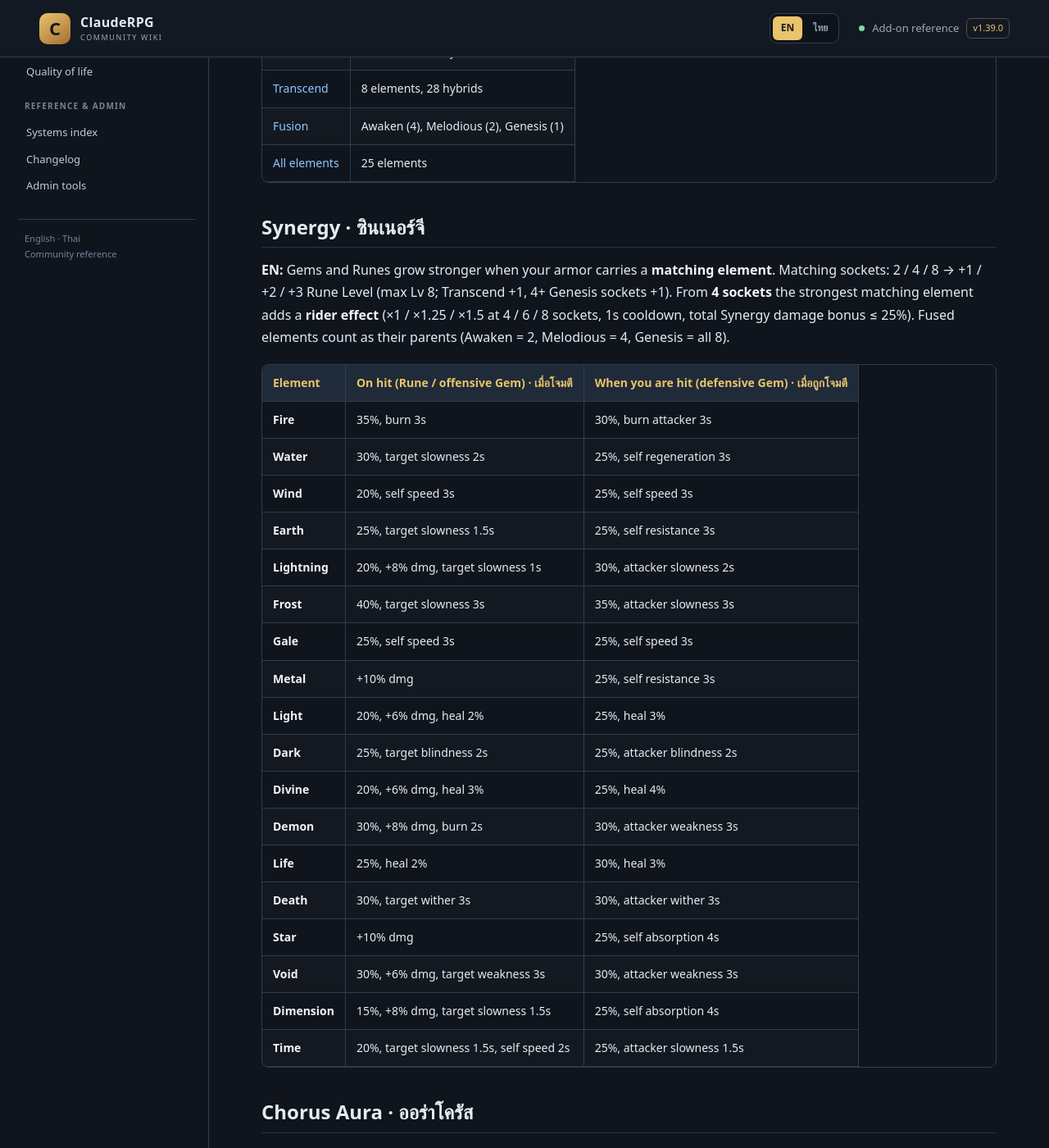
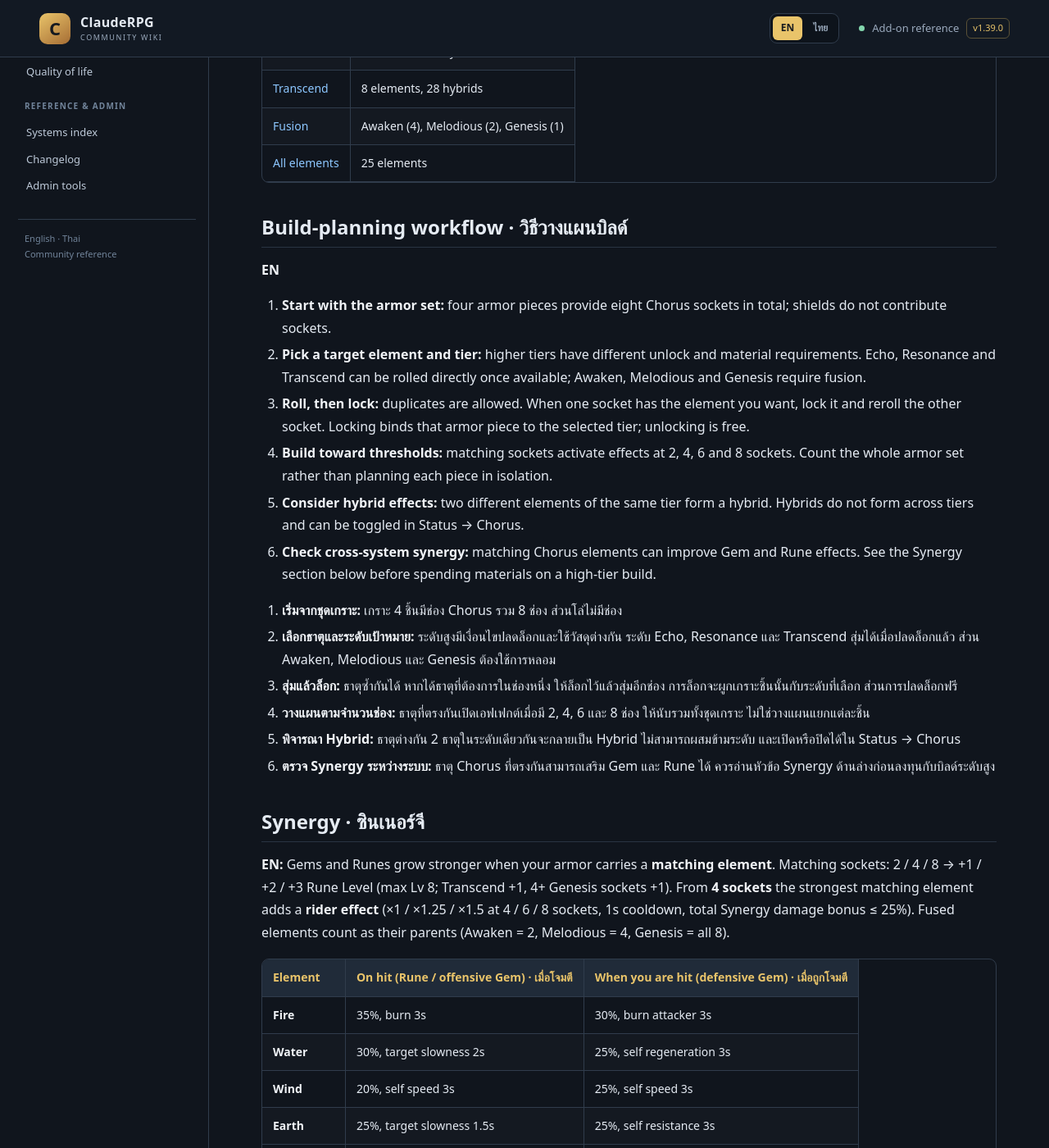
Before and after one commit to miniTorch25/ClaudeRPG-Wiki-V2, a Jekyll site: the page built from Chorus.md, in a window 1280 px wide and 1400 px high, scrolled down 1284 px. Shown: the whole window at 82% size. Built offline with Jekyll 4.4.1, drawn with Linux system fonts in a browser that asks for light colours; our own code applies the rules of GitHub Pages for plain Markdown files.

Commit message:
Add Chorus armor build planning workflow

```diff
--- a/Chorus.md
+++ b/Chorus.md
@@ -49,6 +49,28 @@ Mastery unlocks: Resonance at Chorus Lv 5, Transcend at 10, Awaken Fusion at 15,
 | [Fusion](Chorus-Fusion) | Awaken (4), Melodious (2), Genesis (1) |
 | [All elements](Chorus-Elements) | 25 elements |
 
+
+## Build-planning workflow · วิธีวางแผนบิลด์
+
+**EN**
+
+1. **Start with the armor set:** four armor pieces provide eight Chorus sockets in total; shields do not contribute sockets.
+2. **Pick a target element and tier:** higher tiers have different unlock and material requirements. Echo, Resonance and Transcend can be rolled directly once available; Awaken, Melodious and Genesis require fusion.
+3. **Roll, then lock:** duplicates are allowed. When one socket has the element you want, lock it and reroll the other socket. Locking binds that armor piece to the selected tier; unlocking is free.
+4. **Build toward thresholds:** matching sockets activate effects at 2, 4, 6 and 8 sockets. Count the whole armor set rather than planning each piece in isolation.
+5. **Consider hybrid effects:** two different elements of the same tier form a hybrid. Hybrids do not form across tiers and can be toggled in Status → Chorus.
+6. **Check cross-system synergy:** matching Chorus elements can improve Gem and Rune effects. See the Synergy section below before spending materials on a high-tier build.
+
+**TH**
+
+1. **เริ่มจากชุดเกราะ:** เกราะ 4 ชิ้นมีช่อง Chorus รวม 8 ช่อง ส่วนโล่ไม่มีช่อง
+2. **เลือกธาตุและระดับเป้าหมาย:** ระดับสูงมีเงื่อนไขปลดล็อกและใช้วัสดุต่างกัน ระดับ Echo, Resonance และ Transcend สุ่มได้เมื่อปลดล็อกแล้ว ส่วน Awaken, Melodious และ Genesis ต้องใช้การหลอม
+3. **สุ่มแล้วล็อก:** ธาตุซ้ำกันได้ หากได้ธาตุที่ต้องการในช่องหนึ่ง ให้ล็อกไว้แล้วสุ่มอีกช่อง การล็อกจะผูกเกราะชิ้นนั้นกับระดับที่เลือก ส่วนการปลดล็อกฟรี
+4. **วางแผนตามจำนวนช่อง:** ธาตุที่ตรงกันเปิดเอฟเฟกต์เมื่อมี 2, 4, 6 และ 8 ช่อง ให้นับรวมทั้งชุดเกราะ ไม่ใช่วางแผนแยกแต่ละชิ้น
+5. **พิจารณา Hybrid:** ธาตุต่างกัน 2 ธาตุในระดับเดียวกันจะกลายเป็น Hybrid ไม่สามารถผสมข้ามระดับ และเปิดหรือปิดได้ใน Status → Chorus
+6. **ตรวจ Synergy ระหว่างระบบ:** ธาตุ Chorus ที่ตรงกันสามารถเสริม Gem และ Rune ได้ ควรอ่านหัวข้อ Synergy ด้านล่างก่อนลงทุนกับบิลด์ระดับสูง
+
+
 ## Synergy · ซินเนอร์จี
 
 **EN:** Gems and Runes grow stronger when your armor carries a **matching element**. Matching sockets: 2 / 4 / 8 → +1 / +2 / +3 Rune Level (max Lv 8; Transcend +1, 4+ Genesis sockets +1). From **4 sockets** the strongest matching element adds a **rider effect** (×1 / ×1.25 / ×1.5 at 4 / 6 / 8 sockets, 1s cooldown, total Synergy damage bonus ≤ 25%). Fused elements count as their parents (Awaken = 2, Melodious = 4, Genesis = all 8).
```
